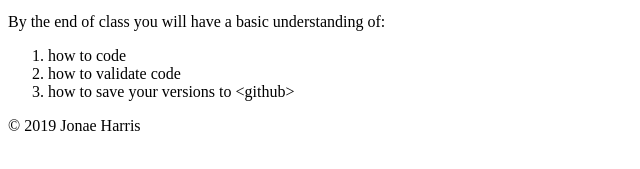
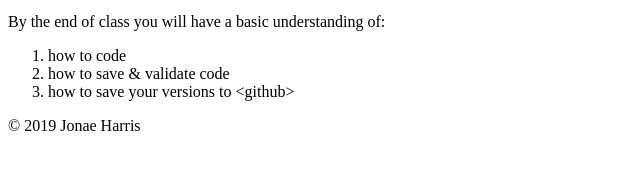
Before and after one commit to jharris413/assignment1, a plain HTML site: page index.html in a window 1280 px wide. Shown: the part 279-448 px from the top of the page, 0-640 px from the left. Drawn offline with Linux system fonts and the light colour scheme.

Commit message:
added special character codes

```diff
--- a/index.html
+++ b/index.html
@@ -18,7 +18,7 @@
             <p> By the end of class you will have a basic understanding of:</p>
         <ol>
             <li>how to code</li>
-            <li>how to validate code</li>
+            <li>how to save &amp; validate code</li>
             <li>how to save your versions to &lt;github&gt;</li>
 
         </ol>
```
